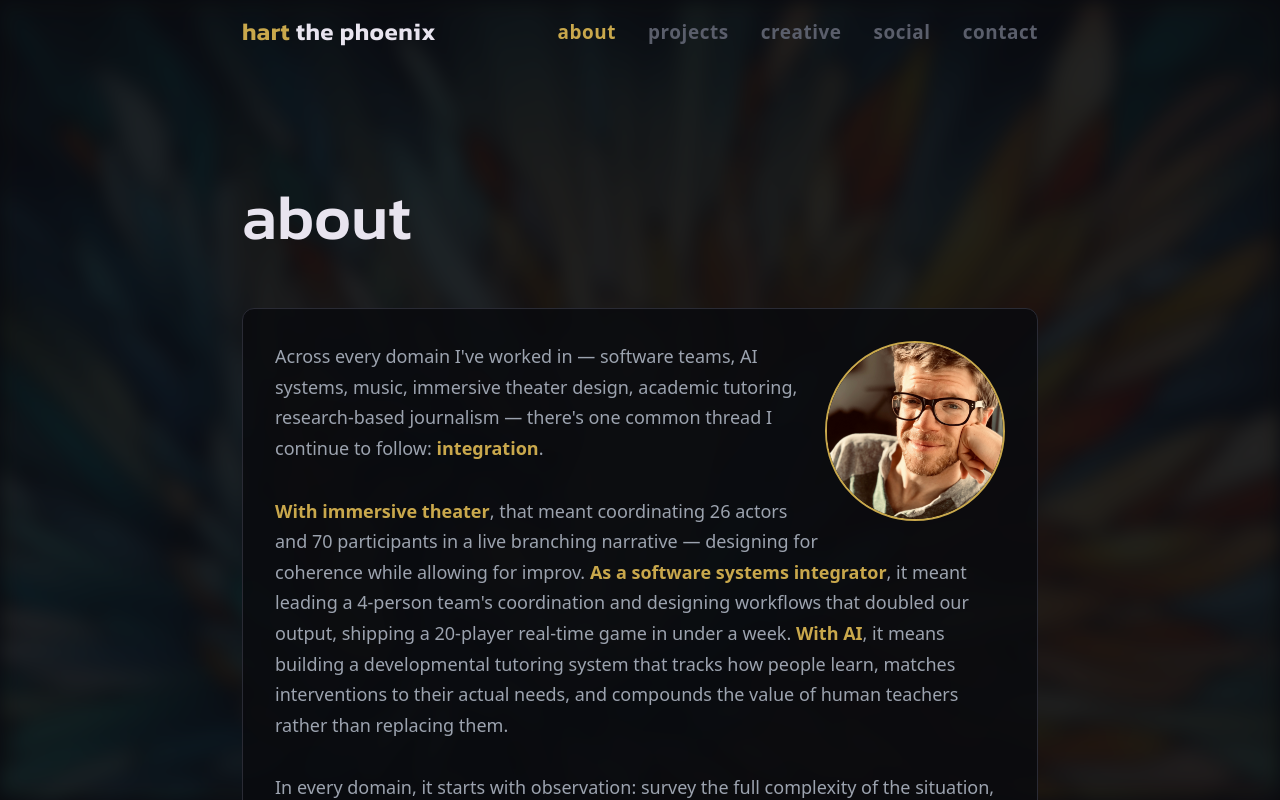
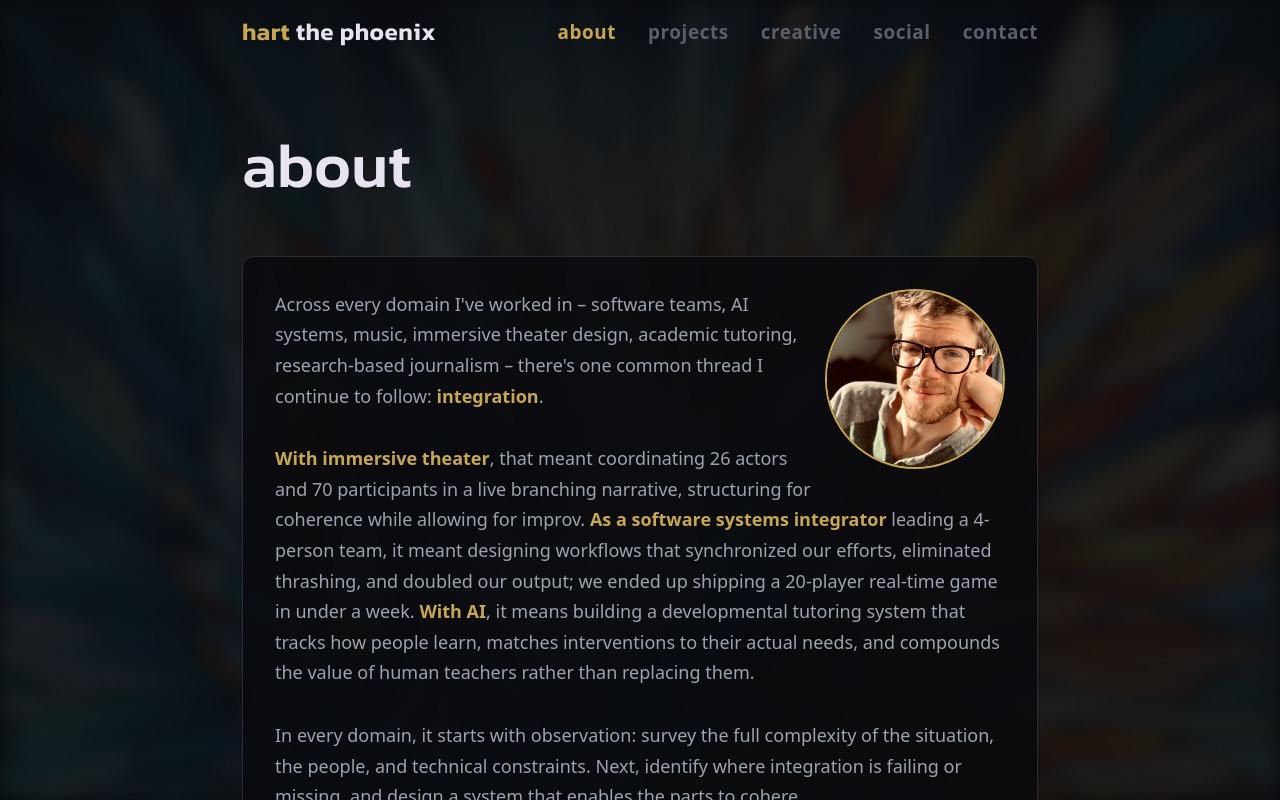
Before and after one commit to hartphoenix/portfolio, a React (Vite) app: page /about in a window 1280 px wide. Shown: the top 800 px of the page. Built offline with nearby package versions, Linux system fonts and the light colour scheme.

Commit message:
tweaked 'about' verbiage & sitewide title spacing

```diff
--- a/src/About.module.css
+++ b/src/About.module.css
@@ -1,6 +1,3 @@
-.about {
-}
-
 .avatar {
   float: right;
   width: clamp(100px, 28vw, 180px);
@@ -73,6 +70,7 @@
 }
 
 @media (max-width: 450px) {
+
   .primary,
   .secondary {
     font-size: clamp(0.7rem, 3.2vw, 0.9375rem);
--- a/src/About.tsx
+++ b/src/About.tsx
@@ -12,19 +12,19 @@ export default function About() {
       <div className={styles.bio}>
         <img src="/hart-square.jpg" alt="Hart Phoenix" className={styles.avatar} />
         <p>
-          Across every domain I've worked in — software teams, AI systems, music,
-          immersive theater design, academic tutoring, research-based journalism —
+          Across every domain I've worked in – software teams, AI systems, music,
+          immersive theater design, academic tutoring, research-based journalism –
           there's one common thread I continue to follow: <b>integration</b>.
         </p>
         <p>
           <b>With immersive theater</b>, that meant coordinating 26 actors and 70
-          participants in a live branching narrative — designing for
-          coherence while allowing for improv. <b>As a software systems integrator</b>,
-          it meant leading a 4-person team's coordination and designing workflows
-          that doubled our output, shipping a 20-player real-time game in under a
-          week. <b>With AI</b>, it means building a developmental tutoring system that
-          tracks how people learn, matches interventions to their actual needs, and
-          compounds the value of human teachers rather than replacing them.
+          participants in a live branching narrative, structuring for
+          coherence while allowing for improv. <b>As a software systems integrator</b> leading
+          a 4-person team, it meant designing workflows that synchronized our
+          efforts, eliminated thrashing, and doubled our output; we ended up shipping
+          a 20-player real-time game in under a week. <b>With AI</b>, it means building
+          a developmental tutoring system that tracks how people learn, matches interventions
+          to their actual needs, and compounds the value of human teachers rather than replacing them.
         </p>
         <p>
           In every domain, it starts with observation: survey the full complexity of the situation,
--- a/src/theme.css
+++ b/src/theme.css
@@ -57,6 +57,7 @@ h3 {
 
 h1 {
   font-size: clamp(2.8rem, 8vw, 3.5rem);
+  margin-top: 0px;
 }
 
 h2 {
```
